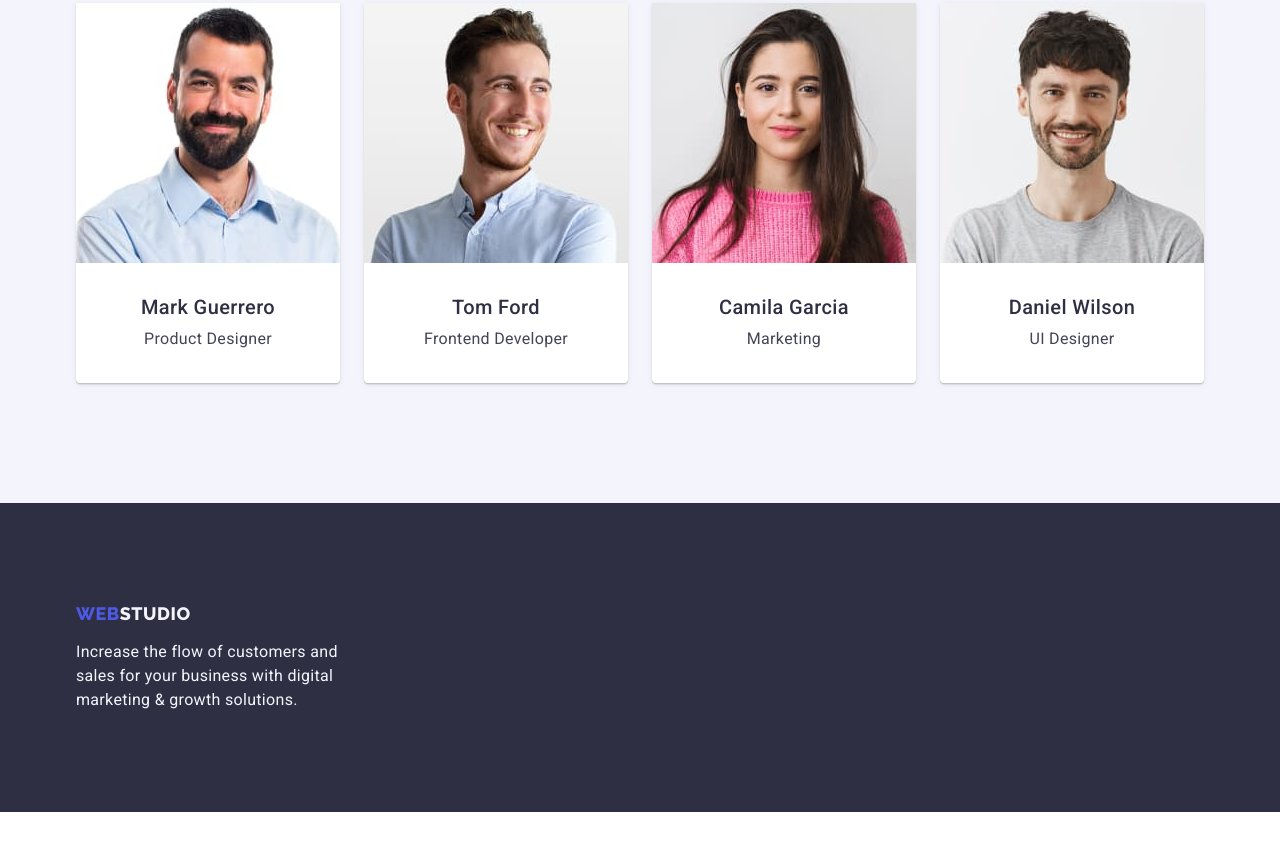
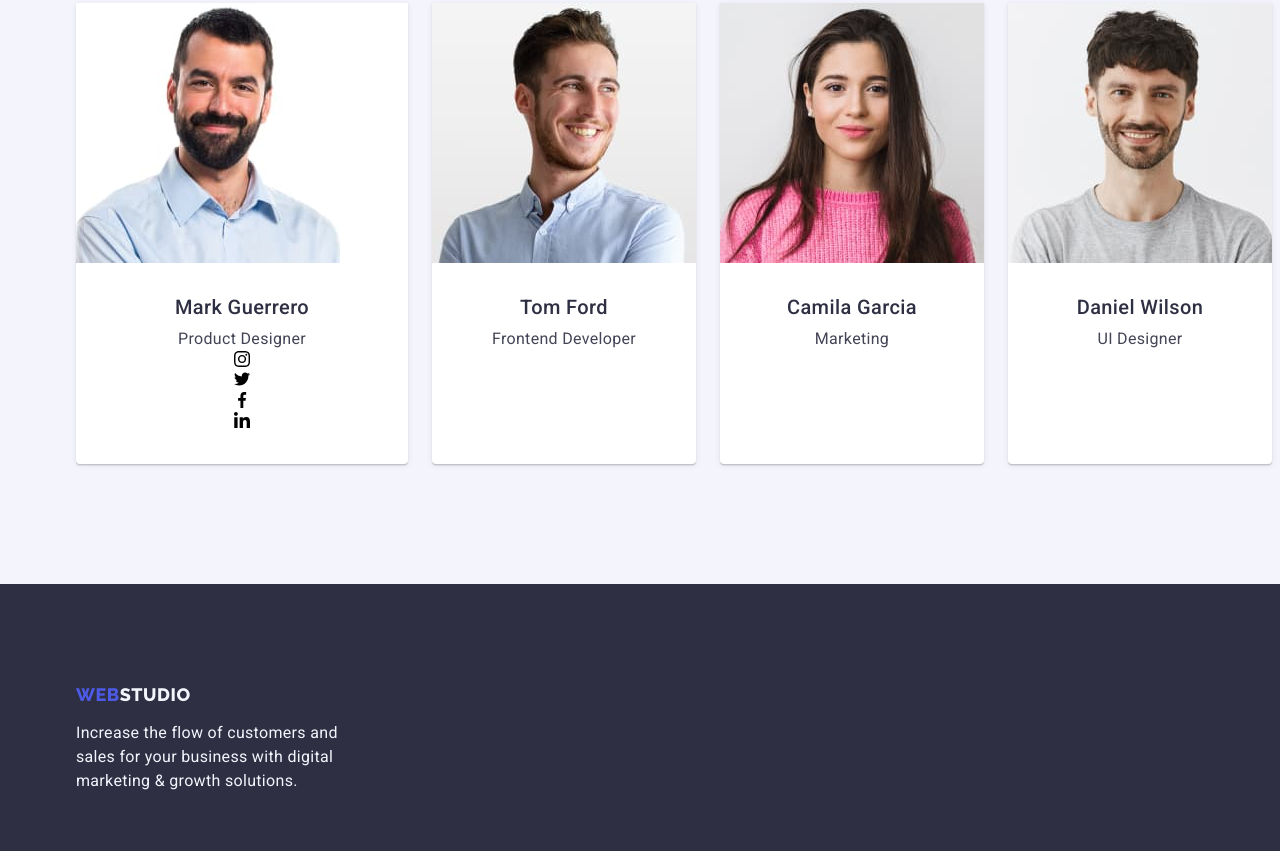
Before and after one commit to NadiiaUa23/goit-markup-hw-004, a plain HTML site: page index.html in a window 1280 px wide. Shown: the part 1802-2653 px from the top of the page. Before the commit the page ends 2614 px from the top, so only its background shows below. Drawn offline with nearby package versions, Linux system fonts and the light colour scheme.

Commit message:
icon social

```diff
--- a/css/styles.css
+++ b/css/styles.css
@@ -4,15 +4,11 @@
     box-sizing: border-box;
 }
 
-
-
 .container {
     width: 100%;
     max-width: 1158px;
     padding: 0 15px;
     margin: 0 auto;
-
-
 }
 
 main {
--- a/index.html
+++ b/index.html
@@ -9,14 +9,12 @@
     <link
         href="https://fonts.googleapis.com/css2?family=Raleway:wght@800&family=Roboto:wght@400;500;700;900&display=swap"
         rel="stylesheet">
-        <title>goit-markup-hw-02</title>
+    <title>goit-markup-hw-02</title>
 
 
 
-        <link
-      rel="stylesheet"
-      href="https://cdnjs.cloudflare.com/ajax/libs/modern-normalize/2.0.0/modern-normalize.min.css"
-    />
+    <link rel="stylesheet"
+        href="https://cdnjs.cloudflare.com/ajax/libs/modern-normalize/2.0.0/modern-normalize.min.css" />
 
     <link rel="stylesheet" href="./css/styles.css">
 
@@ -149,6 +147,55 @@
                             <div class="team-subt">
                                 <h3 class="team-name">Mark Guerrero</h3>
                                 <p class="team-role">Product Designer</p>
+                                <!-- <ul class="person-social list">
+                                    <li class="person-item">
+                                        <a class="person-social-link link" href="" aria-label="instagrav"
+                                            target="_blank" rel="noopener horeferrer"
+                                            <svg class="team-social" widht="16" height="16">
+                                                <use href="/images/symbol-defs-otf.svg#icon-instagram"></use>
+                                            </svg>
+                                        </a>
+                                    </li>
+                                    <li class="person-item">
+                                        <a class="person-social-link link" href="" aria-label="twitter"
+                                            target="_blank" rel="noopener horeferrer"
+                                             <svg class="team-social"
+                                            width="16" height="16">
+                                            <use href="/images/symbol-defs-otf.svg#icon-twitter"></use>
+                                            </svg>
+                                        </a>
+                                    </li>
+                                    <li class="person-item">
+                                        <a class="person-social-link link" href="" aria-label="instagrav"
+                                            target="_blank" rel="noopener horeferrer"
+                                             <svg class="team-social"
+                                            width="16" height="16">
+                                            <use href="/images/symbol-defs-otf.svg#icon-instagram"></use>
+                                            </svg>
+                                        </a>
+                                    </li>
+                                    <li class="person-item">
+                                        <a class="person-social-link link" href="" aria-label="instagrav"
+                                            target="_blank" rel="noopener horeferrer"
+                                             <svg class="team-social"
+                                            width="16" height="16">
+                                            <use href="/images/symbol-defs-otf.svg#icon-instagram"></use>
+                                            </svg>
+                                        </a>
+                                    </li>
+                                <</ul> -->
+
+                                <svg class="team-social" widht="16" height="16">
+                                    <use href="/images/symbol-defs-otf.svg#icon-instagram"></use>
+                                </svg>
+                                <svg class="team-social" widht="16" height="16">
+                                    <use href="/images/symbol-defs-otf.svg#icon-twitter"></use>
+                                </svg>
+                                <svg class="team-social" widht="16" height="16">
+                                    <use href="/images/symbol-defs-otf.svg#icon-facebook"></use>
+                                </svg><svg class="team-social" widht="16" height="16">
+                                    <use href="/images/symbol-defs-otf.svg#icon-linkedin"></use>
+                                </svg>
                             </div>
                         </li>
 
```
Also changed, not shown: images/symbol-defs-otf.svg (added), symbol-defs.svg.svg (deleted).
